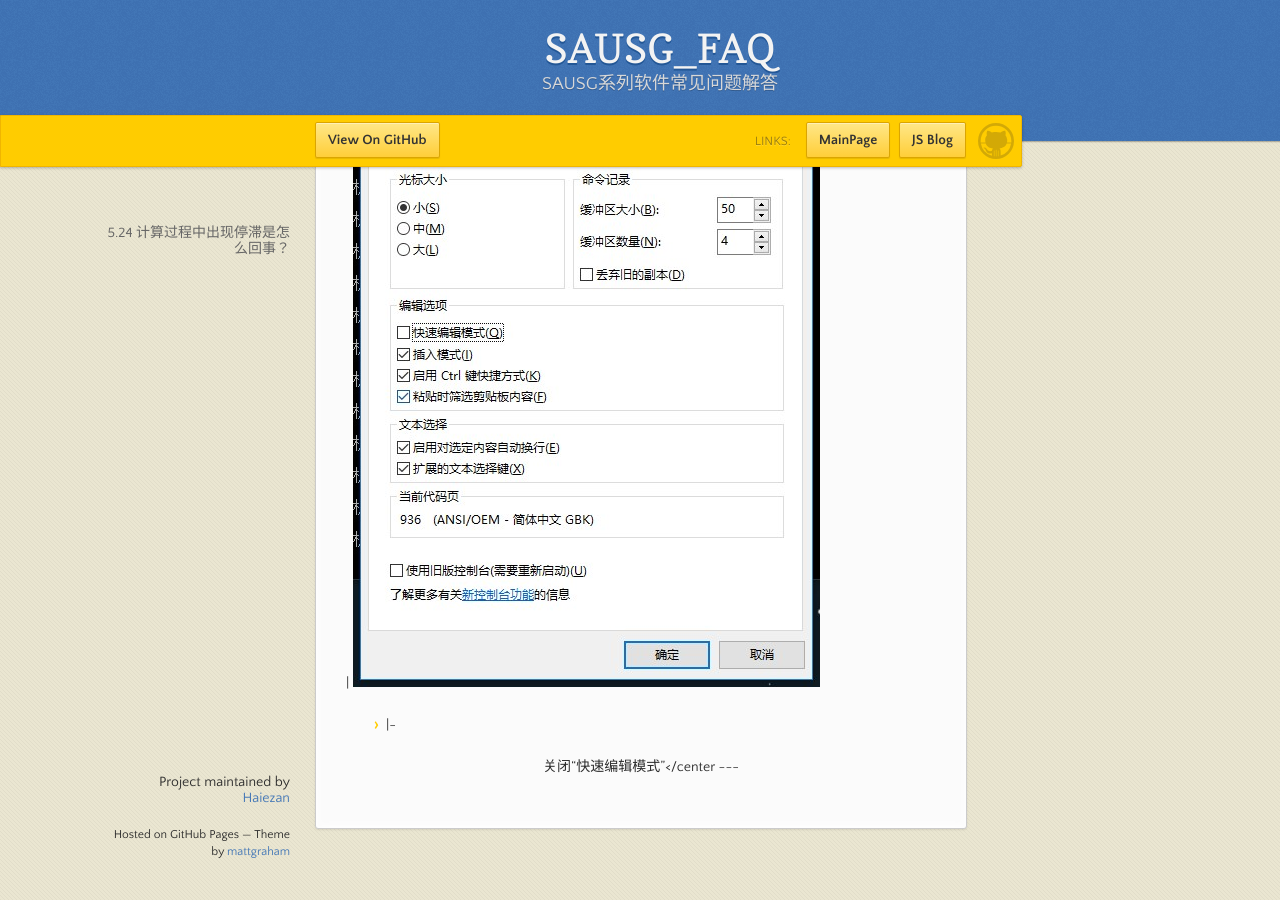
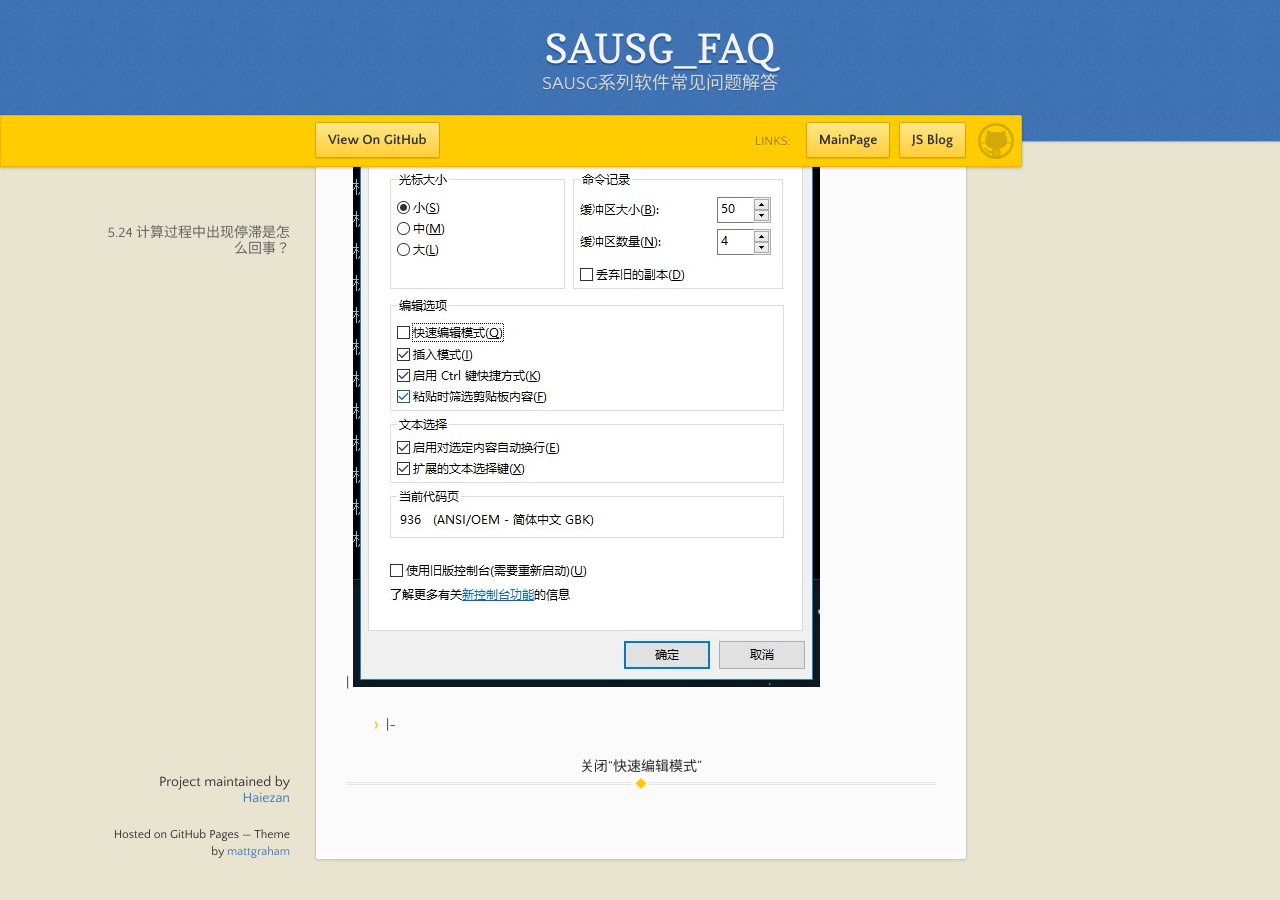
Before and after one commit to Haiezan/SAUSG_FAQ, a Jekyll site: the page built from 5.分析问题/5.24.计算过程中出现停滞是怎么回事.md, in a window 1280 px wide and 900 px high, scrolled down 1523 px. Built offline with Jekyll 4.4.1, drawn with Linux system fonts in a browser that asks for light colours; our own code applies the rules of GitHub Pages for plain Markdown files; before the commit the page ends 2392 px from its top, so only the background shows below that.

Commit message:
Update 5.24.计算过程中出现停滞是怎么回事.md

```diff
--- a/5.分析问题/5.24.计算过程中出现停滞是怎么回事.md
+++ b/5.分析问题/5.24.计算过程中出现停滞是怎么回事.md
@@ -19,6 +19,6 @@
 
 ![](.\image\5.24-4.jpg) | ![](.\image\5.24-5.jpg)
 -|-
-<center>关闭“快速编辑模式”</center
+<center>关闭“快速编辑模式”</center>
 
 ---
```
